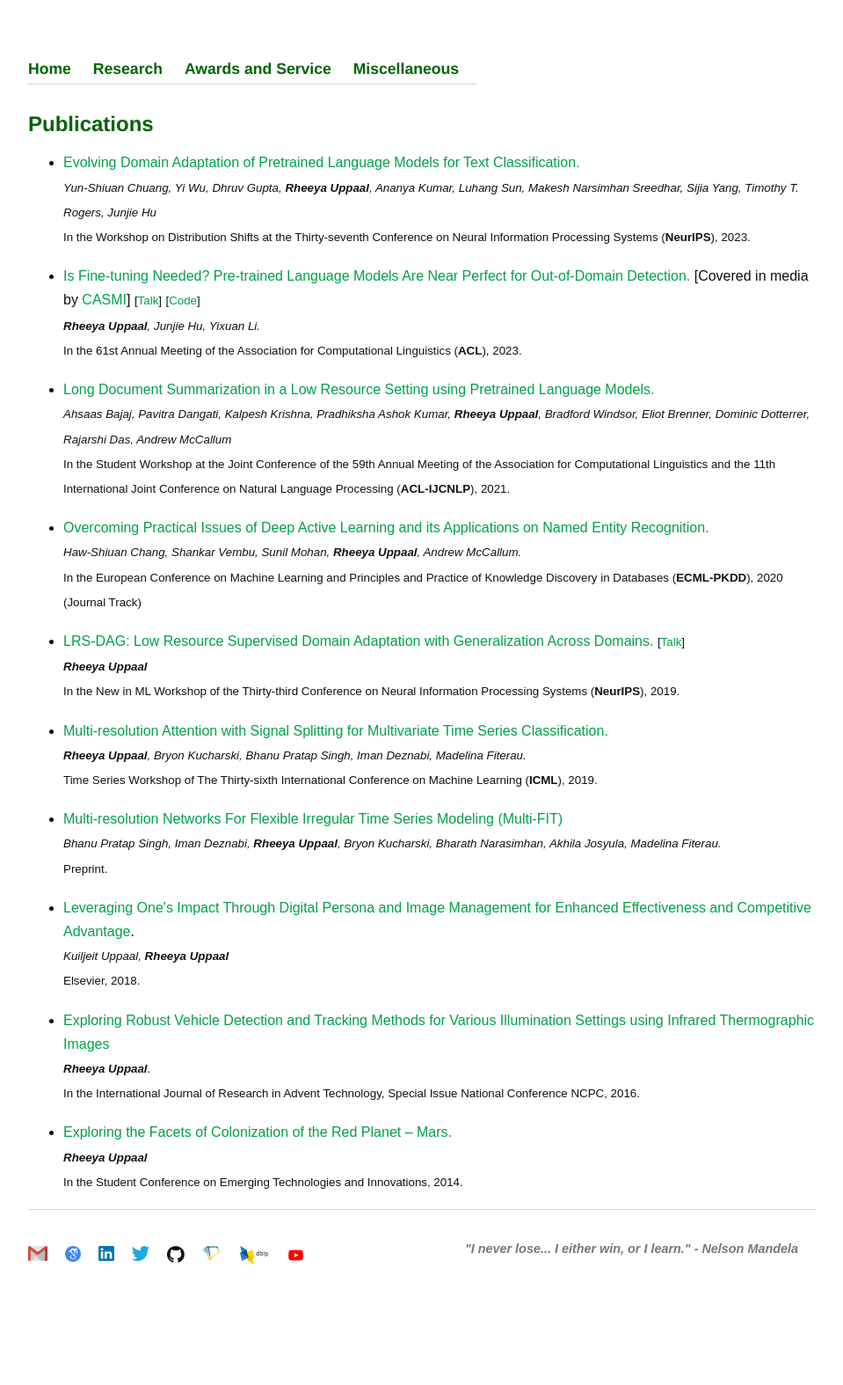
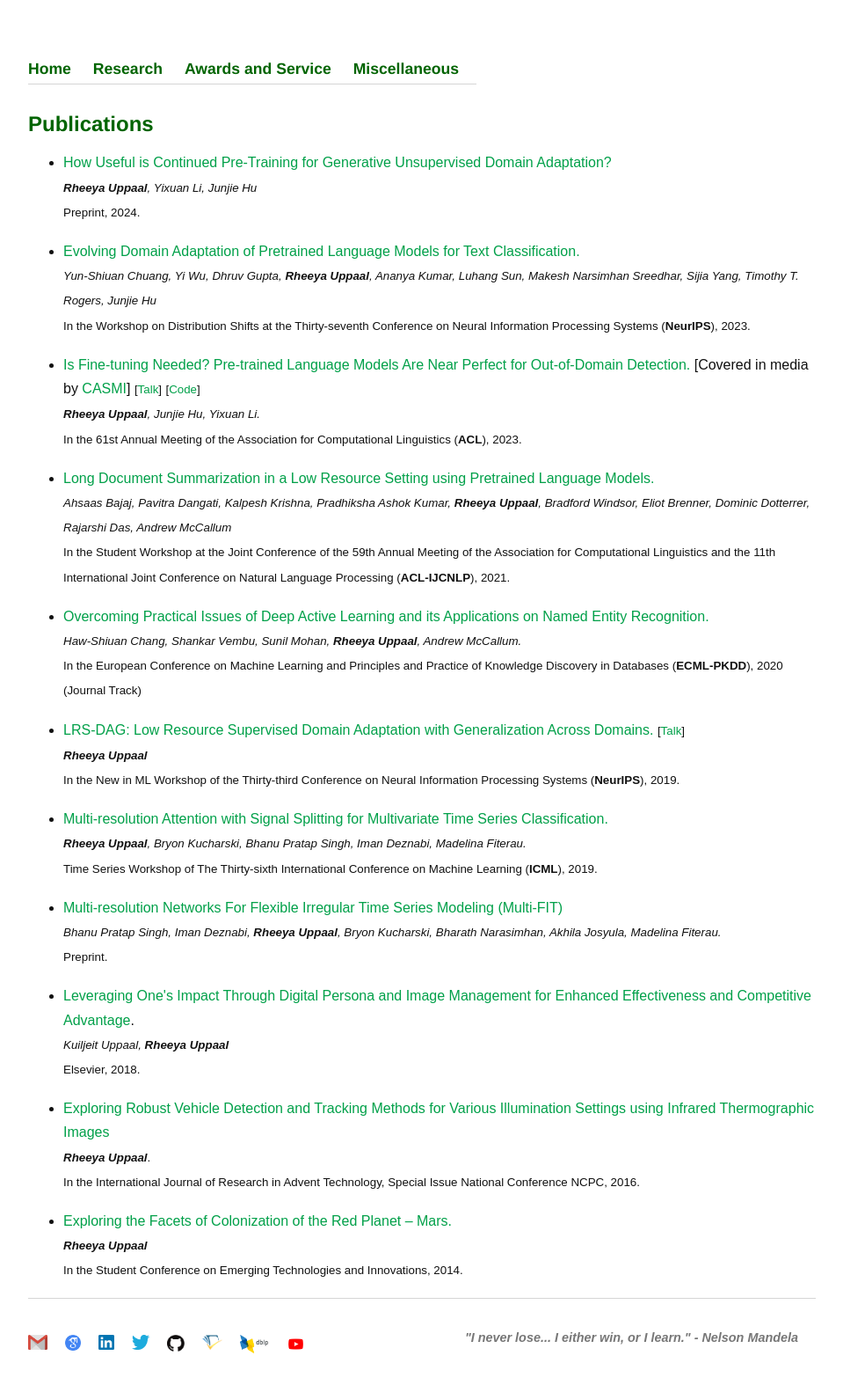
Before and after one commit to Uppaal/Uppaal.github.io, a Jekyll site: the page built from publications.html, in a window 1280 px wide. Shown: the whole page at 88% size, without its empty margins (160-1119 px from the left). Built offline with Jekyll 4.4.1, drawn with Linux system fonts in a browser that asks for light colours; before the commit the page ends 1474 px from its top, so only the background shows below that.

Commit message:
Update publications.html

```diff
--- a/publications.html
+++ b/publications.html
@@ -16,6 +16,7 @@ title: Publications
 
 	<h1>Publications</h1>
 	<ul>
+	<li><a href="https://arxiv.org/abs/2401.17514">How Useful is Continued Pre-Training for Generative Unsupervised Domain Adaptation?</a> <br><small><i><b>Rheeya Uppaal</b>, Yixuan Li, Junjie Hu</i><br>Preprint, 2024.</small></li>
 	<li><a href="https://arxiv.org/abs/2311.09661">Evolving Domain Adaptation of Pretrained Language Models for Text Classification.</a> <br><small><i>Yun-Shiuan Chuang, Yi Wu, Dhruv Gupta, <b>Rheeya Uppaal</b>, Ananya Kumar, Luhang Sun, Makesh Narsimhan Sreedhar, Sijia Yang, Timothy T. Rogers, Junjie Hu</i><br>In the Workshop on Distribution Shifts at the Thirty-seventh Conference on Neural Information Processing Systems (<b>NeurIPS</b>), 2023.</small></li>
 	<li><a href="https://aclanthology.org/2023.acl-long.717/">Is Fine-tuning Needed? Pre-trained Language Models Are Near Perfect for Out-of-Domain Detection.</a> [Covered in media by <a href="https://casmi.northwestern.edu/news/articles/2023/study-finds-simple-method-can-improve-safety-for-language-models.html">CASMI</a>] <small>[<a href="https://youtu.be/iVfXGQ0iwzQ">Talk</a>]</small> <small>[<a href="https://github.com/Uppaal/lm-ood">Code</a>]</small> <br><small><i><b>Rheeya Uppaal</b>, Junjie Hu, Yixuan Li.</i><br>In the 61st Annual Meeting of the Association for Computational Linguistics (<b>ACL</b>), 2023.</small></li>
 	<li><a href="https://arxiv.org/abs/2103.00751">Long Document Summarization in a Low Resource Setting using Pretrained Language Models.</a><br><small><i>Ahsaas Bajaj, Pavitra Dangati, Kalpesh Krishna, Pradhiksha Ashok Kumar, <b>Rheeya Uppaal</b>, Bradford Windsor, Eliot Brenner, Dominic Dotterrer, Rajarshi Das, Andrew McCallum</i><br>In the Student Workshop at the Joint Conference of the 59th Annual Meeting of the Association for Computational Linguistics and the 11th International Joint
```
